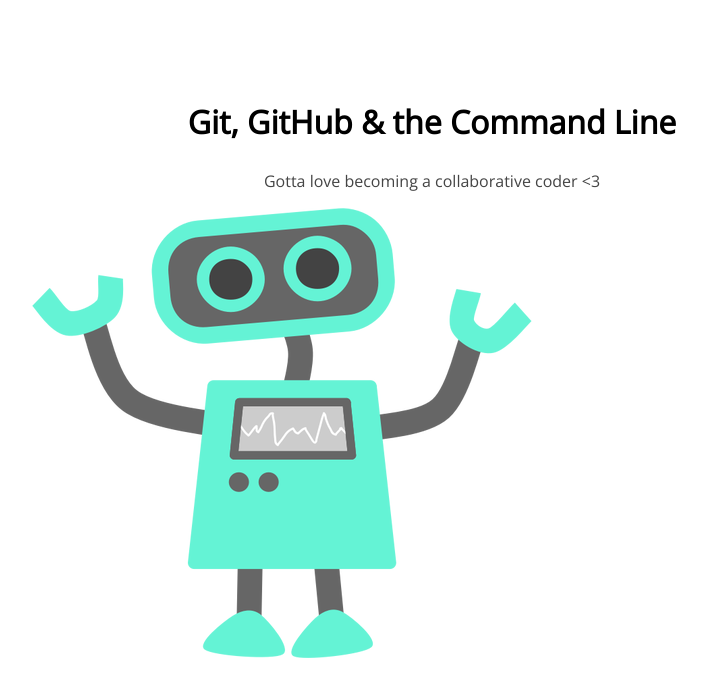
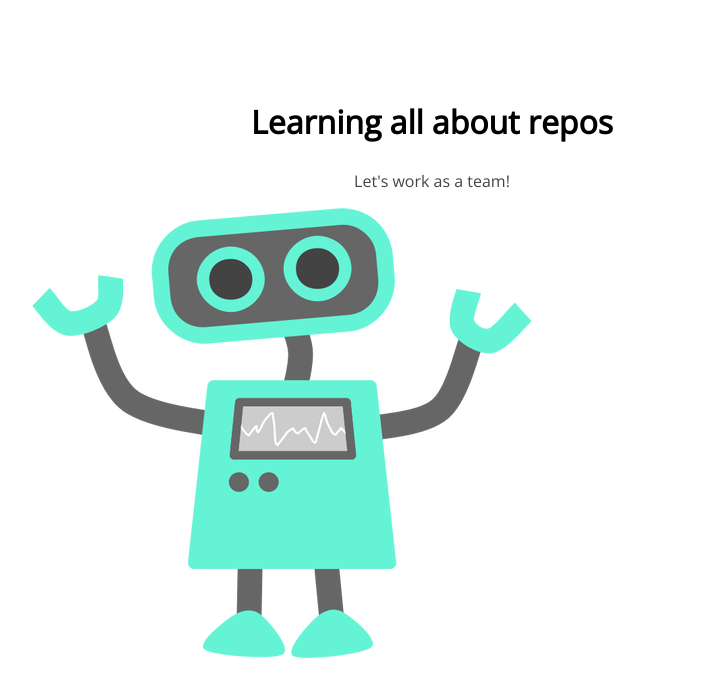
Before and after one commit to So-Wow/105-project, a plain HTML site: page index.html in a window 1280 px wide. Shown: the whole page, without its empty margins (208-915 px from the left). Drawn offline with nearby package versions, Linux system fonts and the light colour scheme.

Commit message:
index changes

```diff
--- a/index.html
+++ b/index.html
@@ -8,8 +8,8 @@
 </head>
 <body>
 	<section>
-		<h1>Git, GitHub & the Command Line</h1>
-		<p>Gotta love becoming a collaborative coder <3</p>
+		<h1>Learning all about repos</h1>
+		<p>Let's work as a team!</p>
 		<img src="img/happy-blue-robot.png">
 	</section>
 </body>
```
